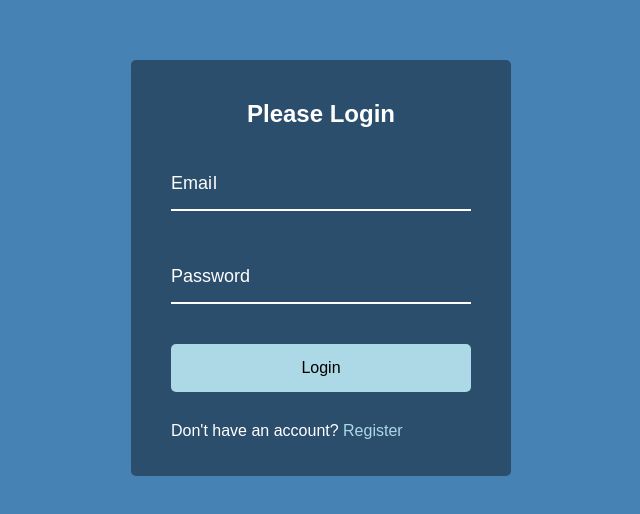
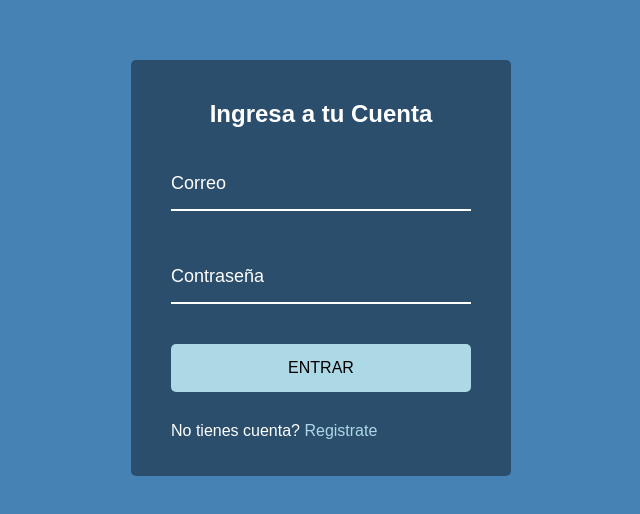
Before and after one commit to ThomasMujica/project_library, a plain HTML site: page form-input-wave/index.html in a window 1280 px wide. Shown: the part 132-646 px from the top of the page, without its empty margins (319-959 px from the left). Drawn offline with Linux system fonts and the light colour scheme.

Commit message:
Modificacion de etiquetas

```diff
--- a/form-input-wave/index.html
+++ b/form-input-wave/index.html
@@ -9,28 +9,21 @@
   <body>
     <section class="formLogContainer">
       <div class="container">
-        <h1>Please Login</h1>
+        <h1>Ingresa a tu Cuenta</h1>
         <form>
           <div class="form-control">
             <input type="text" required />
-            <label>Email</label>
-            <!-- <label>
-            <span style="transition-delay: 0ms">E</span>
-              <span style="transition-delay: 50ms">m</span>
-              <span style="transition-delay: 100ms">a</span>
-              <span style="transition-delay: 150ms">i</span>
-              <span style="transition-delay: 200ms">l</span>
-        </label> -->
+            <label>Correo</label>
           </div>
 
           <div class="form-control">
             <input type="password" required />
-            <label>Password</label>
+            <label>Contraseña</label>
           </div>
 
-          <button class="btn">Login</button>
+          <button class="btn">ENTRAR</button>
 
-          <p class="text">Don't have an account? <a href="#">Register</a></p>
+          <p class="text">No tienes cuenta? <a href="#">Registrate</a></p>
         </form>
       </div>
     </section>
```
